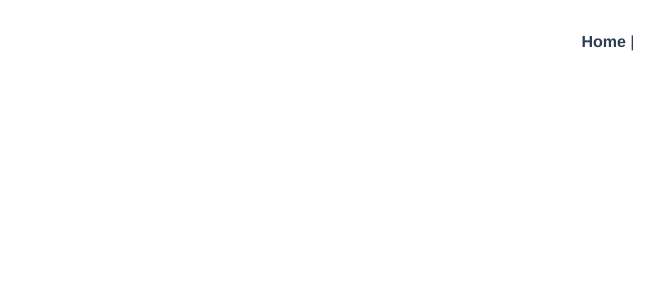
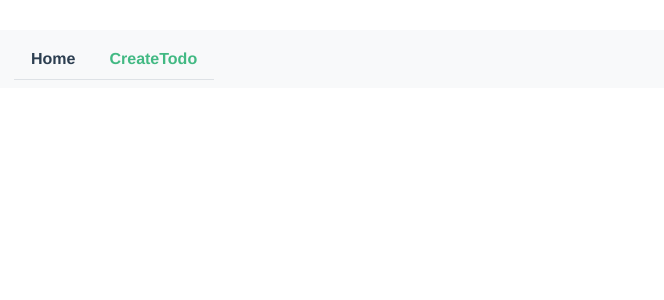
Before and after one commit to wrnithzs/todo2-store, a Vue app: page /create in a window 1280 px wide. Shown: the top 300 px of the page, without its empty margins (32-696 px from the left). Built offline with nearby package versions, Linux system fonts and the light colour scheme.

Commit message:
:construction: init firebase

```diff
--- a/src/App.vue
+++ b/src/App.vue
@@ -1,8 +1,22 @@
 <template>
   <div id="app">
     <div id="nav">
-      <router-link to="/">Home</router-link> |
-    </div>
+    <nav class="navbar navbar-expand-lg navbar-light bg-light">
+      <ul class="nav nav-tabs">
+        <li class="nav-item">
+          <router-link :to="{ name: 'Home' }" class="nav-link">
+            Home
+            <span class="sr-only">(current)</span>
+          </router-link>
+        </li>
+        <li class="nav-item">
+          <router-link :to="{ name: 'CreateTodo' }" class="nav-link">
+            CreateTodo
+            <span class="sr-only">(current)</span>
+          </router-link>
+        </li>
+      </ul>
+    </nav>    </div>
     <router-view/>
   </div>
 </template>
--- /dev/null
+++ b/src/components/CreateTodo.vue
@@ -0,0 +1,24 @@
+<template>
+  <div>
+  </div>
+</template>
+
+<script>
+// import { mapActions, mapGetters } from 'vuex'
+export default {
+  name: 'CreateTodo'
+}
+
+</script>
+
+<!-- Add "scoped" attribute to limit CSS to this component only -->
+<style scoped>
+@import url("https://stackpath.bootstrapcdn.com/bootstrap/4.4.1/css/bootstrap.min.css");
+#app {
+  font-family: "Avenir", Helvetica, Arial, sans-serif;
+  -webkit-font-smoothing: antialiased;
+  -moz-osx-font-smoothing: grayscale;
+  color: #2c3e50;
+  margin-top: 20px;
+}
+</style>
--- a/src/components/EditTodo.vue
+++ b/src/components/EditTodo.vue
@@ -10,7 +10,7 @@
       <input v-model="edittodo.detail" type="text" class="form-control" />
     </div>
     <button class="btn btn-primary" >Cancel</button>&nbsp;
-    <button class="btn btn-primary" @click="save()">Save</button>
+    <button class="btn btn-primary" @click="save()">Save Edit</button>
   </div>
 </template>
 
@@ -40,7 +40,7 @@ export default {
     }),
     save () {
       console.log(this.edittodo)
-      console.log('index:' + this.editindex)
+      console.log('index:' + this.edittodo.index)
       this.editTodo(this.edittodo)
       this.edittodo = {
         task: '',
--- a/src/components/TodoList.vue
+++ b/src/components/TodoList.vue
@@ -5,7 +5,7 @@
       <h1>show todos</h1>
       <li v-for=" (todo, index) in allTodos" :key="index" class="card mb-1">
         <div class="card-body">
-          <p class="card-title">Task: {{todo.task}}</p>
+          <p class="card-title">Task:{{index + 1}} {{todo.task}}</p>
           <p class="card-text">detail: {{todo.detail}}</p>
           <div class="row-center">
             <div class="col-auto-mr-auto">
--- a/src/firebase.js
+++ b/src/firebase.js
@@ -1,5 +1,5 @@
 import firebase from 'firebase/app'
-import 'firbase/firestore'
+import 'firebase/firestore'
 
 var firebaseConfig = {
   apiKey: 'AIzaSyDgf7t1b116sMNtXgJ0lnlIssVlYZAZvu4',
@@ -12,8 +12,4 @@ var firebaseConfig = {
 }
 
 firebase.initializeApp(firebaseConfig)
-const db = firebase.firestore()
-
-export {
-  db
-}
+export const db = firebase.firestore()
--- a/src/router/index.js
+++ b/src/router/index.js
@@ -1,6 +1,7 @@
 import Vue from 'vue'
 import VueRouter from 'vue-router'
 import Home from '../views/Home.vue'
+import CreateTodo from '../components/CreateTodo.vue'
 import Edit from '../components/EditTodo.vue'
 Vue.use(VueRouter)
 
@@ -11,12 +12,9 @@ const routes = [
     component: Home
   },
   {
-    path: '/about',
-    name: 'About',
-    // route level code-splitting
-    // this generates a separate chunk (about.[hash].js) for this route
-    // which is lazy-loaded when the route is visited.
-    component: () => import(/* webpackChunkName: "about" */ '../views/About.vue')
+    path: '/create',
+    name: 'CreateTodo',
+    component: CreateTodo
   },
   {
     path: '/edit/:id/:task/:detail',
--- a/src/store/index.js
+++ b/src/store/index.js
@@ -1,6 +1,6 @@
 import Vue from 'vue'
 import Vuex from 'vuex'
-// import { db } from '../firebase'
+import { db } from '../firebase'
 Vue.use(Vuex)
 
 export default new Vuex.Store({
@@ -18,18 +18,13 @@ export default new Vuex.Store({
       }
     ]
   },
-  // firestore () {
-  //   return {
-  //     todos: db.collection('todos')
-  //   }
-  // },
+  firestore () {
+    return {
+      todos: db.collection('todos')
+    }
+  },
   mutations: {
     'ADD_TODO' (state, payload) {
-      // var newTodo = {
-      //   id: todo.id,
-      //   task: todo.task,
-      //   detail: todo.detail
-      // }
       state.todos.push(payload)
     },
     'DELETE_TODO' (state, index) {
@@ -37,17 +32,16 @@ export default new Vuex.Store({
       console.log(index)
     },
     'EDIT_TODO' (state, payload) {
-      // console.log(state.todos[editindex])
+      // console.log(state.todos[ed])
+      console.log(state.todos[payload.index])
       console.log('store index')
       console.log(payload)
-      state.todos.splice(payload.index, 1, payload)
+      state.todos[payload.index] = payload
+      // state.todos.splice(payload.index, 1, payload)
       // console.log(state.todos[editindex])
     }
-
+    // 'SET_TODO'
   },
-  // 'UPDATE_TODO' (state, payload) {
-  //   Object.assign(state.todos[payload.index], { task: payload.task, detail: payload.detail })
-  // },
   actions: {
     addTodo ({ commit }, todo) {
       commit('ADD_TODO', todo)
```
